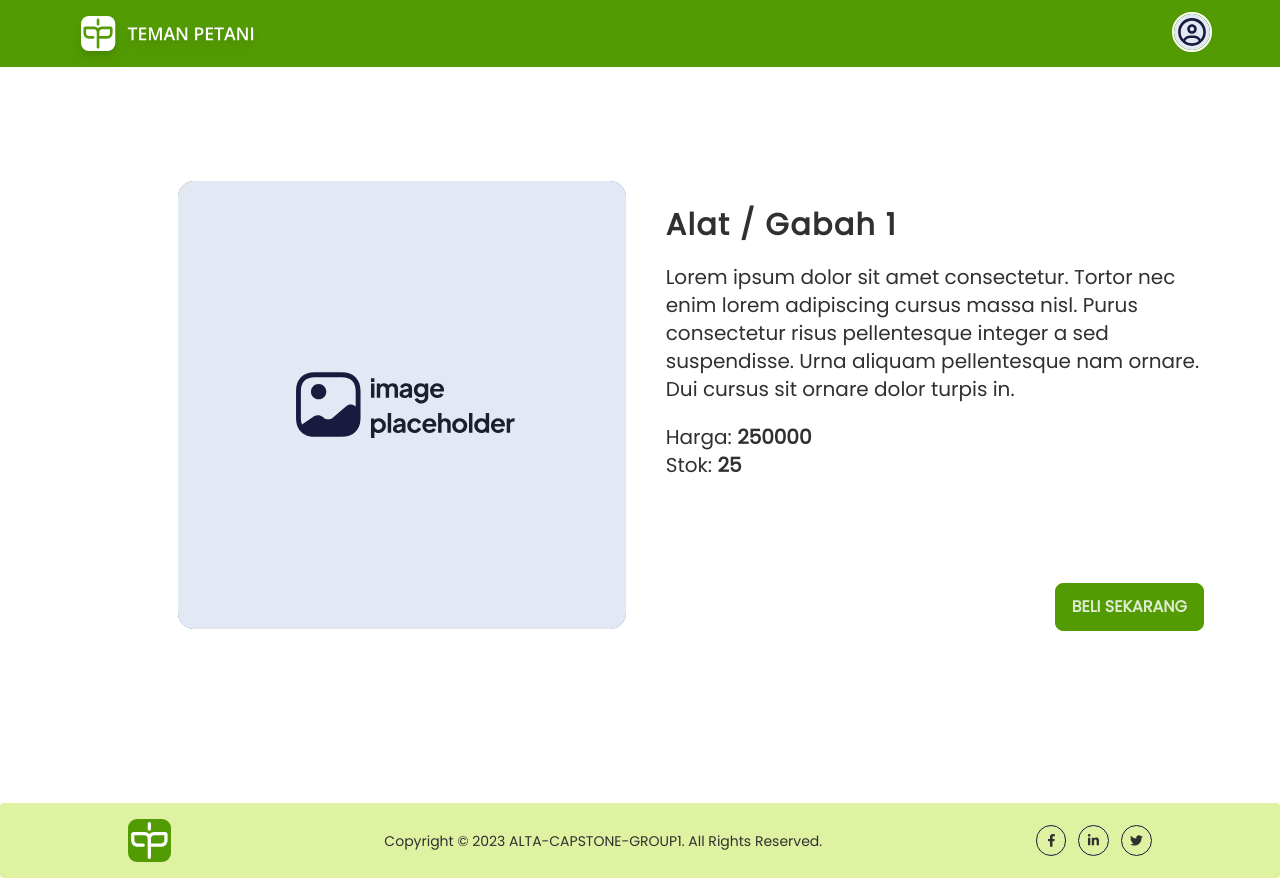
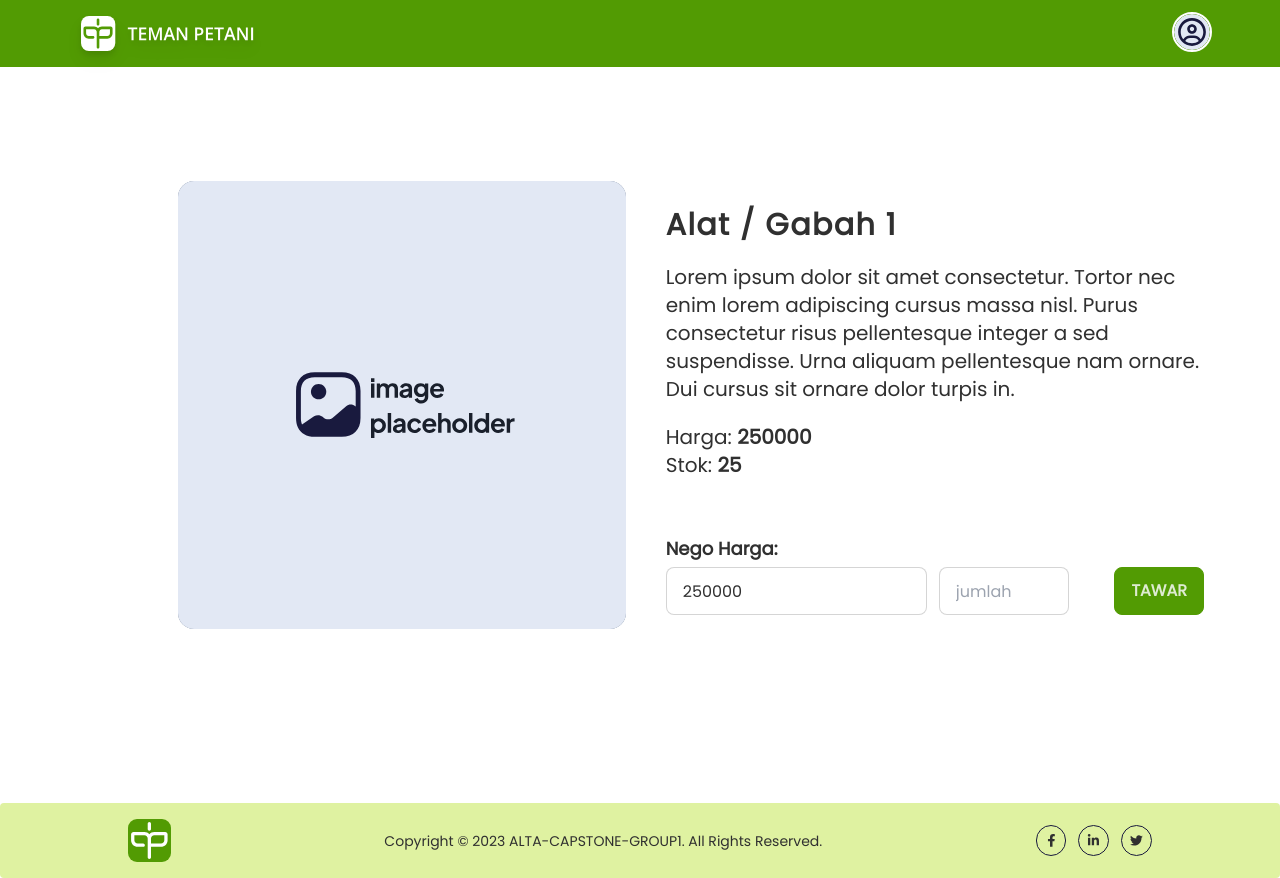
Before and after one commit to TemanPetani/TemanPetani-WEB, a React (Vite) app: page /detail/1/1 in a window 1280 px wide. Built offline with nearby package versions, Linux system fonts and the light colour scheme.

Commit message:
style: slicing detail tawar produk

```diff
--- a/src/pages/DetailBeli.tsx
+++ b/src/pages/DetailBeli.tsx
@@ -14,6 +14,11 @@ const schemaConfirm = Yup.object().shape({
   bank: Yup.string().required('Required'),
   catatan: Yup.string().required('Required'),
   quantity: Yup.number().required('Required'),
+});
+
+const schemaTawar = Yup.object().shape({
+  nego: Yup.string().required('Required'),
+  quantity: Yup.string().required('Required'),
 });
 
 function DetailBeli() {
@@ -34,9 +39,21 @@ function DetailBeli() {
       console.log(values);
     },
   });
+  const formikTawar = useFormik({
+    initialValues: {
+      nego: '',
+      quantity: '',
+    },
+    validationSchema: schemaTawar,
+    onSubmit: async (values) => {
+      console.log(values);
+    },
+  });
 
   useEffect(() => {
     console.log(type, productId);
+    formikTawar.setFieldValue('nego', dummyData.price);
+
     // eslint-disable-next-line react-hooks/exhaustive-deps
   }, []);
 
@@ -121,6 +138,8 @@ function DetailBeli() {
           </div>
         </form>
       </Modals>
+
+      {type === 'alat' ? (
         <Layout
           chose="section"
           addClass="w-full min-h-screen -mt-[67px] xl:-mt-[64px]  px-16 py-16  flex items-center "
@@ -143,7 +162,8 @@ function DetailBeli() {
                 </p>
                 <p className="text-xl my-5">{dummyData.description}</p>
                 <p className="text-xl">
-                Harga: <span className="font-semibold">{dummyData.price}</span>{' '}
+                  Harga:{' '}
+                  <span className="font-semibold">{dummyData.price}</span>{' '}
                 </p>
                 <p className="text-xl">
                   Stok: <span className="font-semibold">{dummyData.stock}</span>{' '}
@@ -160,6 +180,83 @@ function DetailBeli() {
             </div>
           </div>
         </Layout>
+      ) : (
+        <Layout
+          chose="section"
+          addClass="w-full min-h-screen -mt-[67px] xl:-mt-[64px]  px-16 py-16  flex items-center "
+        >
+          <div className="w-full h-full flex md:flex-row flex-col justify-center items-center pt-8 ">
+            <div className="basis-full  md:basis-1/2 flex justify-end   mb-7 md:mr-7">
+              <div className="bg-slate-500 h-max rounded-2xl">
+                <img
+                  src={imgBwh}
+                  alt="gabung"
+                  className="bg-cover bg-center rounded-2xl h-full w-full md:h-80 md:w-80 lg:h-[28rem] lg:w-[28rem]"
+                />
+              </div>
+            </div>
+
+            <div className="basis-full md:basis-1/2  flex flex-col gap-4 p-3 h-full md:h-80  lg:h-[28rem] justify-between">
+              <div className="">
+                <p className="text-3xl font-bold tracking-wider ">
+                  {dummyData.name}{' '}
+                </p>
+                <p className="text-xl my-5">{dummyData.description}</p>
+                <p className="text-xl">
+                  Harga:{' '}
+                  <span className="font-semibold">{dummyData.price}</span>{' '}
+                </p>
+                <p className="text-xl">
+                  Stok: <span className="font-semibold">{dummyData.stock}</span>{' '}
+                </p>
+              </div>
+
+              <div className="flex flex-col gap-1">
+                <p className="text-lg font-semibold">Nego Harga:</p>
+                <form
+                  onSubmit={formikTawar.handleSubmit}
+                  className="w-full flex justify-between"
+                >
+                  <div className="flex w-3/4 gap-3">
+                    <div className="w-2/3">
+                      <Input
+                        id="nego"
+                        name="nego"
+                        label="input harga nego"
+                        type="number"
+                        value={formikTawar.values.nego}
+                        onChange={formikTawar.handleChange}
+                        onBlur={formikTawar.handleBlur}
+                        error={formikTawar.errors.nego}
+                        touch={formikTawar.touched.nego}
+                      />
+                    </div>
+                    <div className="w-1/3">
+                      <Input
+                        id="quantity"
+                        name="quantity"
+                        label="jumlah"
+                        type="number"
+                        value={formikTawar.values.quantity}
+                        onChange={formikTawar.handleChange}
+                        onBlur={formikTawar.handleBlur}
+                        error={formikTawar.errors.quantity}
+                        touch={formikTawar.touched.quantity}
+                      />
+                    </div>
+                  </div>
+                  <button
+                    id="button-to-tawar"
+                    className="btn btn-primary text-base text-primary-content w-max"
+                  >
+                    Tawar
+                  </button>
+                </form>
+              </div>
+            </div>
+          </div>
+        </Layout>
+      )}
     </Layout>
   );
 }
```
Lines whose indentation alone changed are shown as unchanged.
